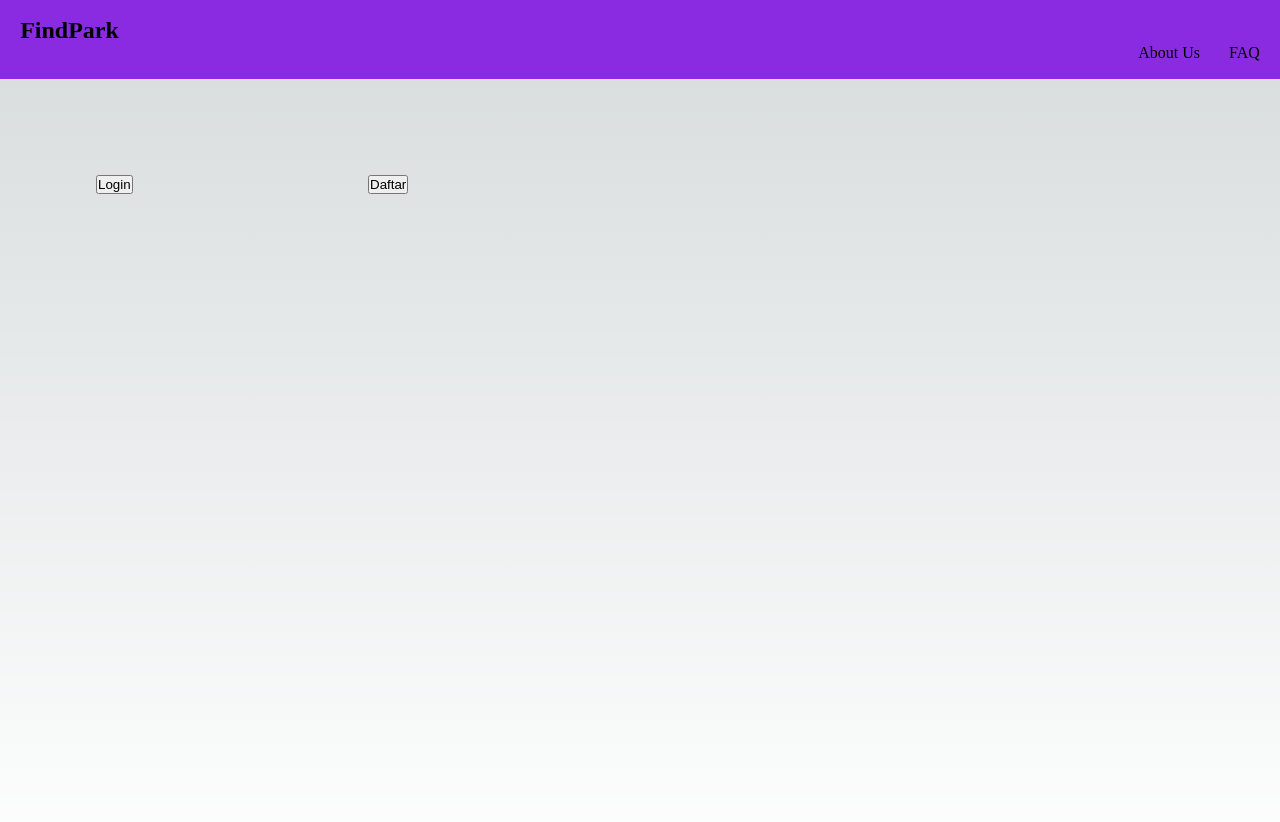
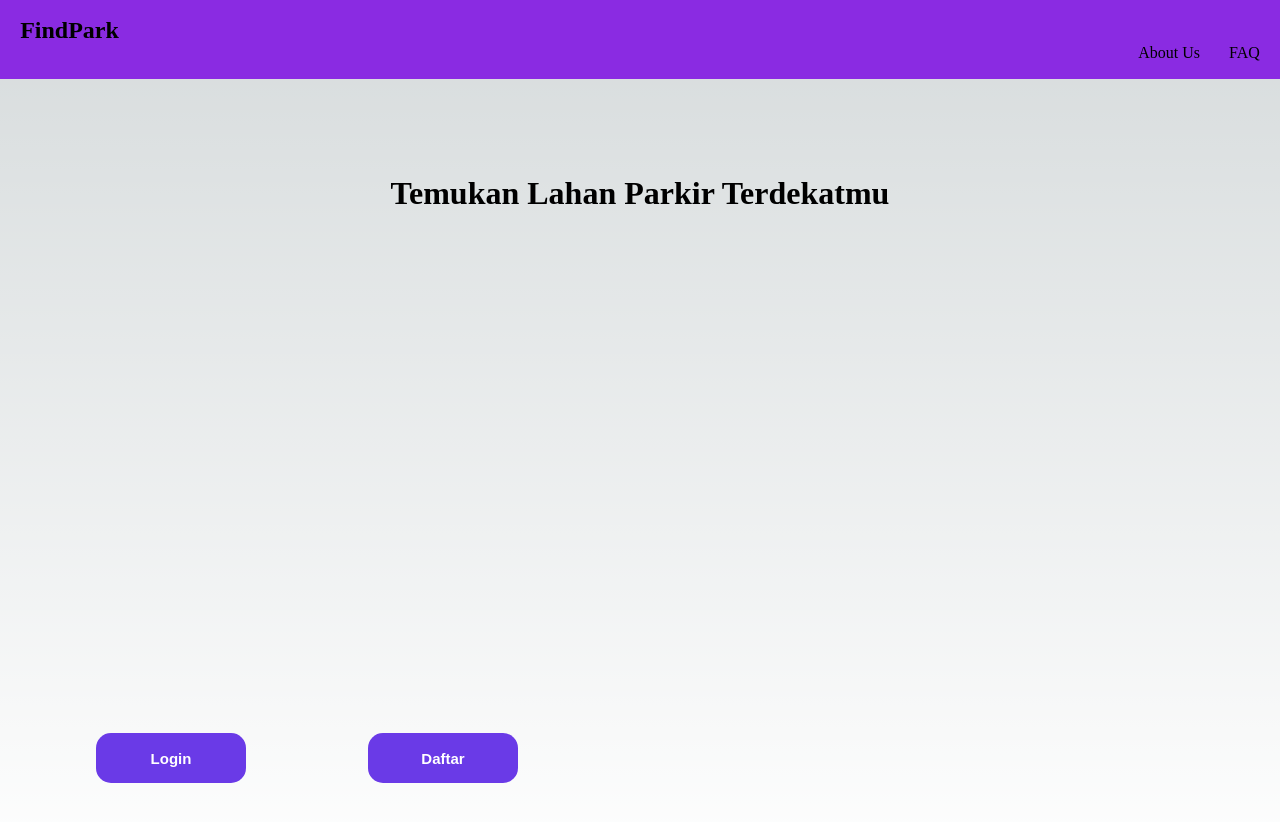
Before and after one commit to ahmadadi1415/nextfindpark, a Next.js app: page / in a window 1280 px wide. Shown: the top 822 px of the page. Built offline with nearby package versions, Linux system fonts and the light colour scheme.

Commit message:
updatelandingpage

```diff
--- a/src/pages/index.tsx
+++ b/src/pages/index.tsx
@@ -31,14 +31,19 @@ export default function Home() {
           </div>
         </header>
         <main className={styles.main}>
+          <div>
+            <h1>
+              Temukan Lahan Parkir Terdekatmu
+            </h1>
+          </div>
           <div className={styles.grid}>
             <div>
-              <button>
+              <button className={styles.blogin}>
                 <a href="">Login</a>
               </button>
             </div>
             <div>
-              <button>
+              <button className={styles.bregister}>
                 <a href="">Daftar</a>
               </button>
             </div>
--- a/src/styles/Home.module.css
+++ b/src/styles/Home.module.css
@@ -38,12 +38,38 @@
   font-weight: 700;
   font-family: var(--font-mono);
 }
-
+.blogin{
+  background-color: #6A3AE7;
+  border: none;
+  color: white;
+  height: 50px;
+  width: 150px;
+  text-align: center;
+  text-decoration: none;
+  display: inline-block;
+  font-size: 15px;
+  border-radius: 15px;
+  font-weight: bold;
+}
+.bregister{
+  background-color: #6A3AE7;
+  border: none;
+  color: white;
+  height: 50px;
+  width: 150px;
+  text-align: center;
+  text-decoration: none;
+  display: inline-block;
+  font-size: 15px;
+  border-radius: 15px;
+  font-weight: bold;
+}
 .grid {
   display: grid;
   grid-template-columns: repeat(4, minmax(25%, auto));
   width: var(--max-width);
   max-width: 100%;
+
 }
 
 .card {
```
